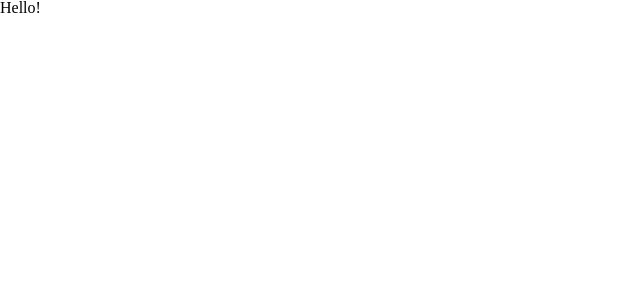
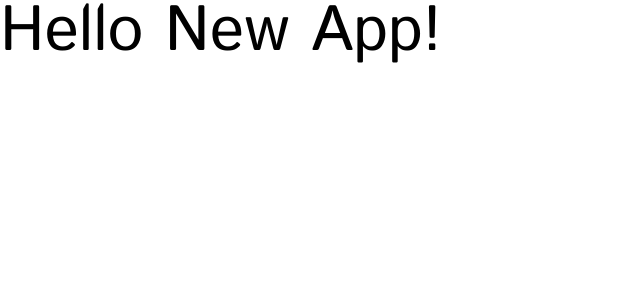
Before and after one commit to giTomas/react-starter, a React app: page / in a window 1280 px wide. Shown: the top 300 px of the page, without its empty margins (0-640 px from the left). Built offline with nearby package versions, Linux system fonts and the light colour scheme; the HTML template or start-up script is replaced by a standard one.

Commit message:
font loader

```diff
--- a/index.js
+++ b/index.js
@@ -1,5 +1,6 @@
 import React from 'react';
 import { render } from 'react-dom';
+import 'typeface-istok-web/index.css';
 import App from './src/app';
 import './src/assets/css/reset.css';
 
--- a/src/app.jsx
+++ b/src/app.jsx
@@ -1,7 +1,8 @@
 import React from 'react';
-import styled from 'styled-components';
+import Hello from './components/hello';
+// import styled from 'styled-components';
 
 const App = () =>
-  <h1>Hello!</h1>;
+  <Hello>Hello New App!</Hello>;
 
 export default App;
--- /dev/null
+++ b/src/components/hello.jsx
@@ -0,0 +1,9 @@
+import styled from 'styled-components';
+
+const Hello = styled.h1`
+    font-family: 'Istok Web', sans-serif;
+    font-size: 4rem;
+    font-weight: 400;
+`;
+
+export default Hello;
--- a/webpack.config.js
+++ b/webpack.config.js
@@ -57,13 +57,32 @@ const config = {
                 "css-loader"
                ],
         },
+        {
+          test: /\.woff2?$/,
+          use: [{
+            loader: 'url-loader',
+            options: {
+              limit: 50000,
+              mimetype: 'application/font-woff',
+
+            },
+          },
+        ],
+      },
+      {
+        test: /\.(ttf|svg|eot)$/,
+        loader: 'file-loader',
+        options: {
+          name: './fonts/[hash].[ext]',
+        }
+      },
     ],
   },
   resolve: {
-    extensions: [".js", ".jsx", ".json"],
+    extensions: [".css", ".js", ".jsx", ".json"],
     alias: {
-      Helpers: path.resolve(__dirname, 'app/helpers/'),
-      Styles: path.resolve(__dirname, 'app/styles/'),
+      // Helpers: path.resolve(__dirname, 'app/helpers/'),
+      // Styles: path.resolve(__dirname, 'app/styles/'),
     },
   },
   plugins: [
```
Also changed, not shown: package.json (+9 -6 lines), 8 other files (tests, documents, lock files or other folders).
